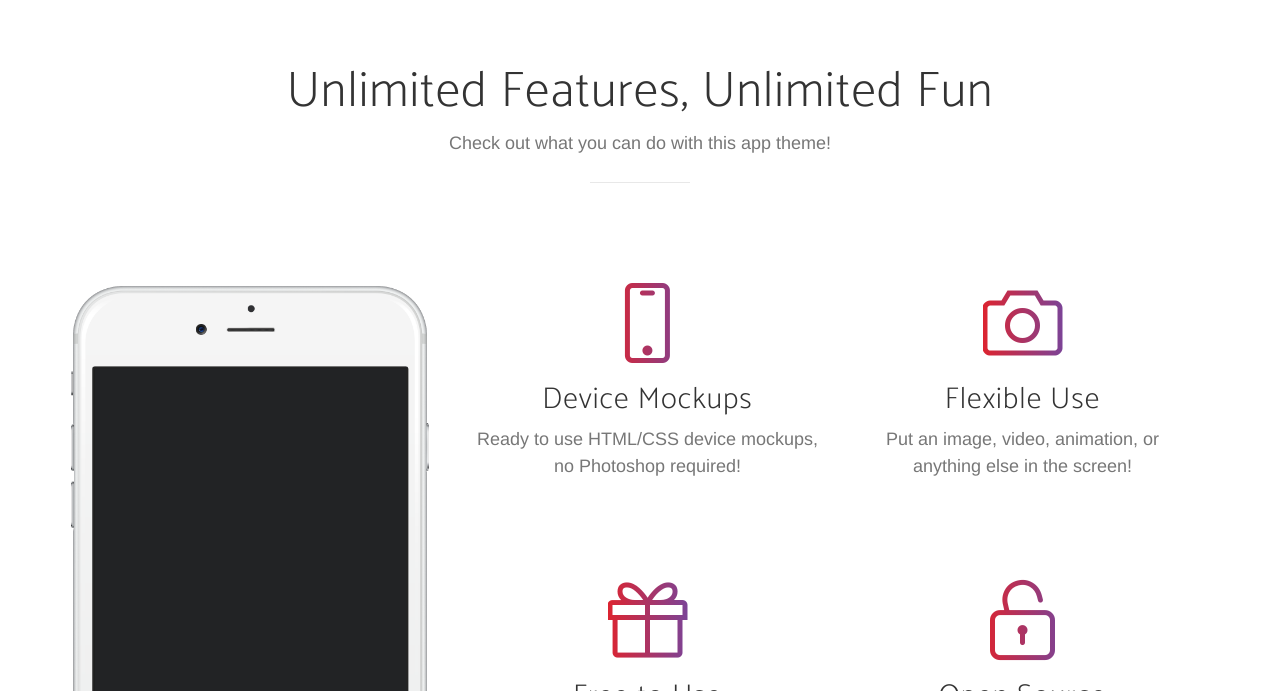
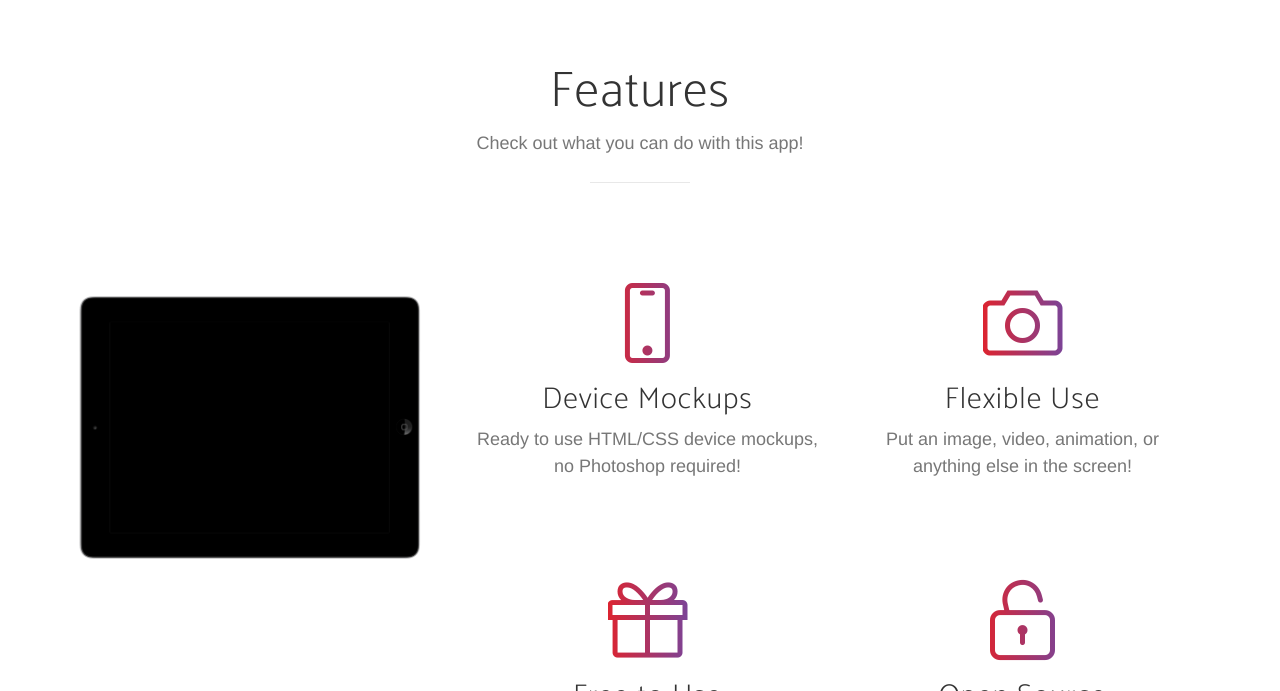
Before and after one commit to nudgealgebra/nudgealgebra.github.io, a Jekyll site: the page built from index.html, in a window 1280 px wide and 900 px high, scrolled down 1297 px, cut to the strip 209-900 px from the top of the window. Built offline with Jekyll 4.4.1, drawn with Linux system fonts in a browser that asks for light colours; nearby versions of some CDN libraries; some web fonts are replaced; the list of posts is cut into pages by our own code.

Commit message:
Further cleanup of services. Added ipad image need to come back again

```diff
--- a/_includes/services.html
+++ b/_includes/services.html
@@ -4,8 +4,8 @@
             <div class="row">
                 <div class="col-lg-12 text-center">
                     <div class="section-heading">
-                        <h2>Unlimited Features, Unlimited Fun</h2>
-                        <p class="text-muted">Check out what you can do with this app theme!</p>
+                        <h2>Features</h2>
+                        <p class="text-muted">Check out what you can do with this app!</p>
                         <hr>
                     </div>
                 </div>
@@ -13,7 +13,7 @@
             <div class="row">
                 <div class="col-md-4">
                     <div class="device-container">
-                        <div class="device-mockup iphone6_plus portrait white">
+                        <div class="device-mockup ipad landscape silver">
                             <div class="device">
                                 <div class="screen">
                                     <!-- Demo image for screen mockup, you can put an image here, some HTML, an animation, video, or anything else! -->
```
